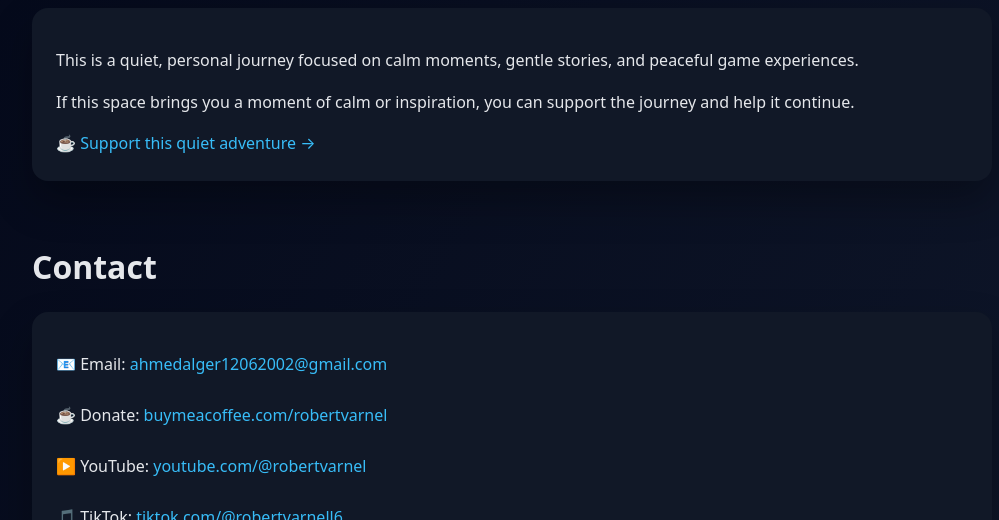
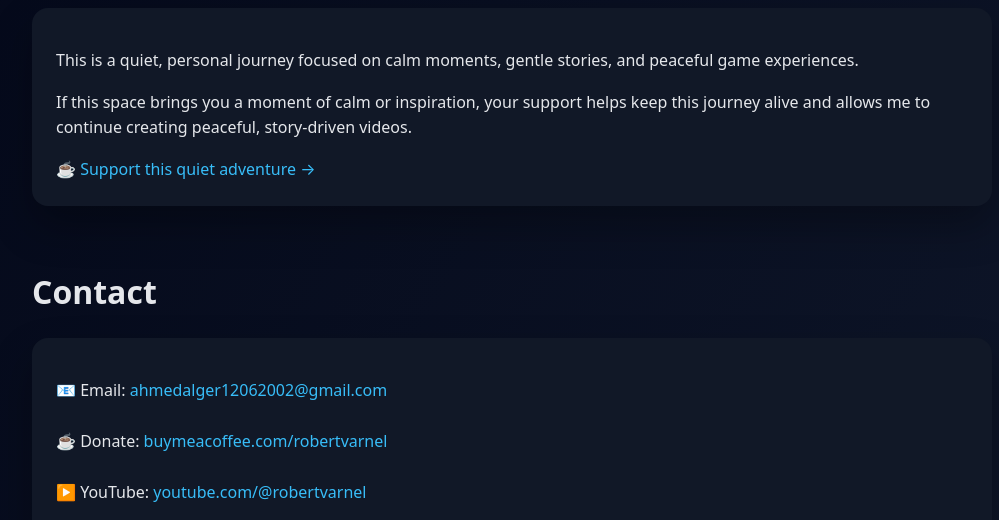
Before and after one commit to ahmedalger12062002-lab/ahmedalger12062002-lab.github.io, a plain HTML site: page index.html in a window 1280 px wide. Shown: the part 580-1100 px from the top of the page, without its empty margins (128-1127 px from the left). Drawn offline with Linux system fonts and the light colour scheme.

Commit message:
Update index.html

```diff
--- a/index.html
+++ b/index.html
@@ -117,8 +117,9 @@
     </p>
 
     <p>
-      If this space brings you a moment of calm or inspiration,
-      you can support the journey and help it continue.
+     If this space brings you a moment of calm or inspiration,
+your support helps keep this journey alive
+and allows me to continue creating peaceful, story-driven videos.
     </p>
 
     <a href="https://buymeacoffee.com/robertvarnel" target="_blank">
```
